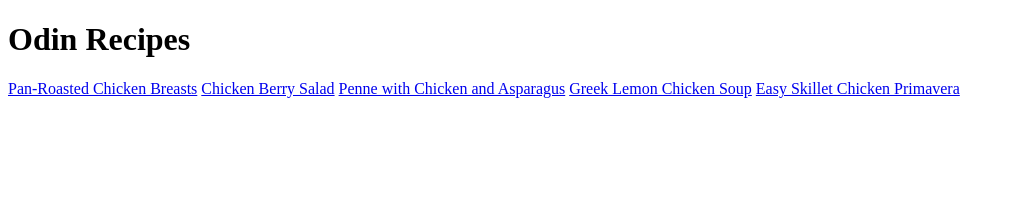
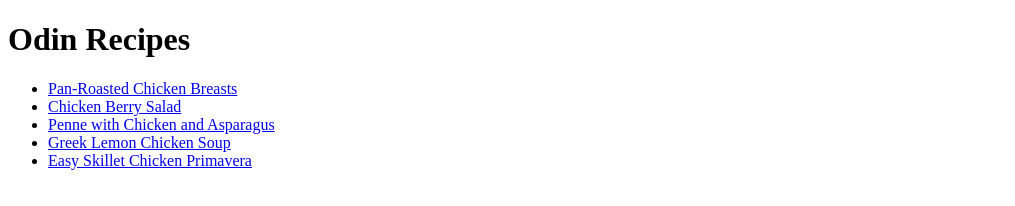
Before and after one commit to sydalwedaie/odin-recipes, a plain HTML site: page index.html in a window 1280 px wide. Shown: the whole page, without its empty margins (0-1015 px from the left). Drawn offline with Linux system fonts and the light colour scheme.

Commit message:
Modify index.html reciep links to use a list

```diff
--- a/index.html
+++ b/index.html
@@ -8,10 +8,12 @@
 
 <body>
   <h1>Odin Recipes</h1>
-  <a href="./recipes/pan-roasted-chicken-breasts.html">Pan-Roasted Chicken Breasts</a>
-  <a href="./recipes/chicken-berry-salad.html">Chicken Berry Salad</a>
-  <a href="./recipes/penne-chicken-asparagus.html">Penne with Chicken and Asparagus</a>
-  <a href="./recipes/greek-lemon-chicken-soup.html">Greek Lemon Chicken Soup</a>
-  <a href="./recipes/easy-skillet-chicken-primavera.html">Easy Skillet Chicken Primavera</a>
+  <ul>
+    <li><a href="./recipes/pan-roasted-chicken-breasts.html">Pan-Roasted Chicken Breasts</a></li>
+    <li><a href="./recipes/chicken-berry-salad.html">Chicken Berry Salad</a></li>
+    <li><a href="./recipes/penne-chicken-asparagus.html">Penne with Chicken and Asparagus</a></li>
+    <li><a href="./recipes/greek-lemon-chicken-soup.html">Greek Lemon Chicken Soup</a></li>
+    <li><a href="./recipes/easy-skillet-chicken-primavera.html">Easy Skillet Chicken Primavera</a></li>
+  </ul>
 </body>
 </html>
```
